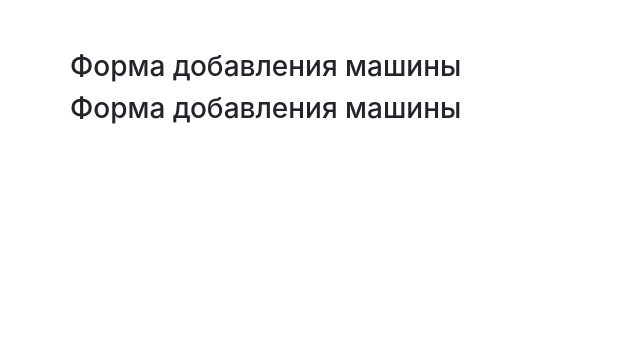
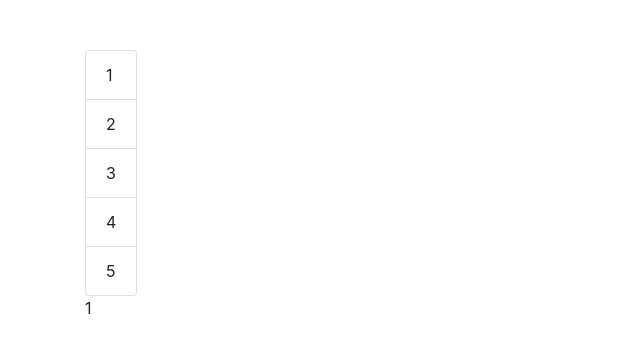
Before and after one commit to maxvanny2010/theory, an Angular app in the folder theoryapp/: page / in a window 1280 px wide. Shown: the top 352 px of the page, without its empty margins (0-640 px from the left). Built offline with nearby package versions, Linux system fonts and the light colour scheme.

Commit message:
directive ngSwitch

```diff
--- a/theoryapp/src/app/app.component.html
+++ b/theoryapp/src/app/app.component.html
@@ -11,7 +11,8 @@
       <!--<app-for></app-for>-->
       <!--<app-trucks></app-trucks>-->
       <!--<app-flies></app-flies>-->
-      <app-direct></app-direct>
+      <!--<app-direct></app-direct>-->
+      <app-swith></app-swith>
     </div>
   </div>
 </div>
--- a/theoryapp/src/app/app.module.ts
+++ b/theoryapp/src/app/app.module.ts
@@ -17,6 +17,7 @@
 import { AddFlyComponent } from './add-fly/add-fly.component';
 import { MyDirectiveDirective } from './directives/my-directive.directive';
 import { DirectComponent } from './direct/direct.component';
+import { SwithComponent } from './swith/swith.component';
 
 @NgModule({
   declarations: [
@@ -33,7 +34,8 @@
     AddFlyComponent,
     FlyComponent,
     MyDirectiveDirective,
-    DirectComponent
+    DirectComponent,
+    SwithComponent
   ],
     imports: [
         BrowserModule,
--- /dev/null
+++ b/theoryapp/src/app/swith/swith.component.html
@@ -0,0 +1,13 @@
+<div class="container">
+  <div class="col-xs-8 col-xs-offset-2">
+    <ul class="list-group">
+      <li *ngFor="let item of items" (click)="onClick(item)" class="list-group-item">{{item}}</li>
+    </ul>
+    <div [ngSwitch]="current">
+      <p *ngSwitchCase="1">1</p>
+      <p *ngSwitchCase="2">2</p>
+      <p *ngSwitchCase="3">3</p>
+      <p *ngSwitchDefault>default</p>
+    </div>
+  </div>
+</div>
--- /dev/null
+++ b/theoryapp/src/app/swith/swith.component.ts
@@ -0,0 +1,21 @@
+import {Component, OnInit} from '@angular/core';
+
+@Component({
+  selector: 'app-swith',
+  templateUrl: './swith.component.html',
+  styleUrls: ['./swith.component.css']
+})
+export class SwithComponent implements OnInit {
+  constructor() {
+  }
+
+  ngOnInit(): void {
+  }
+
+  items = [1, 2, 3, 4, 5];
+  current = 1;
+
+  onClick(number: number) {
+    this.current = number;
+  }
+}
```
Also changed, not shown: theoryapp/img/directive  ngSwitch.png (added), theoryapp/src/app/swith/swith.component.css (added).
